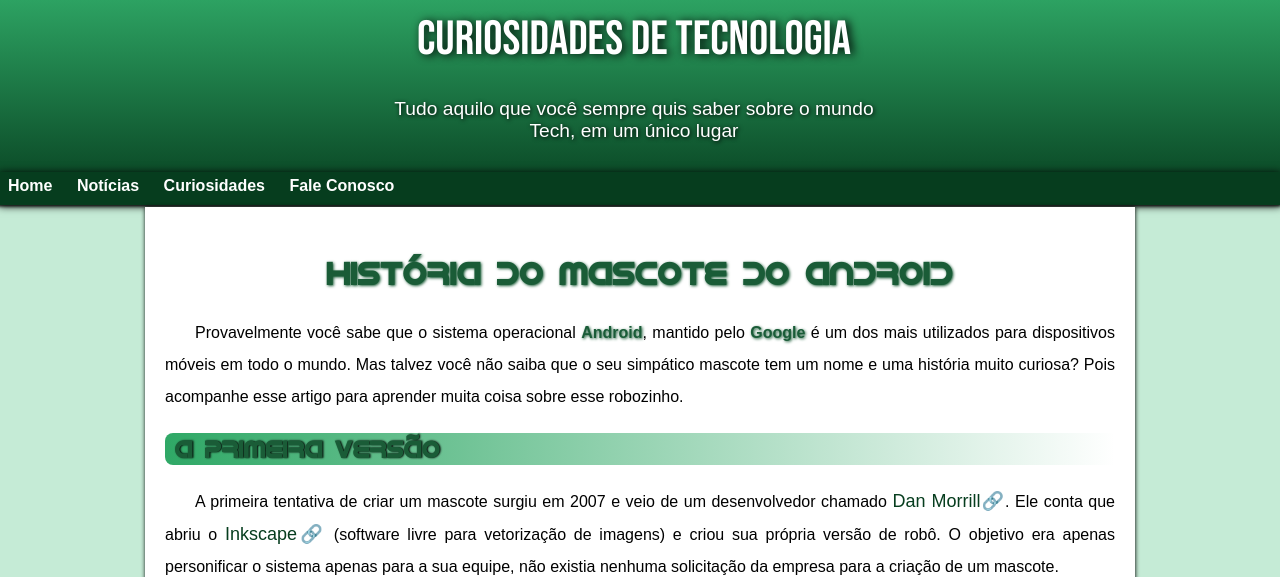
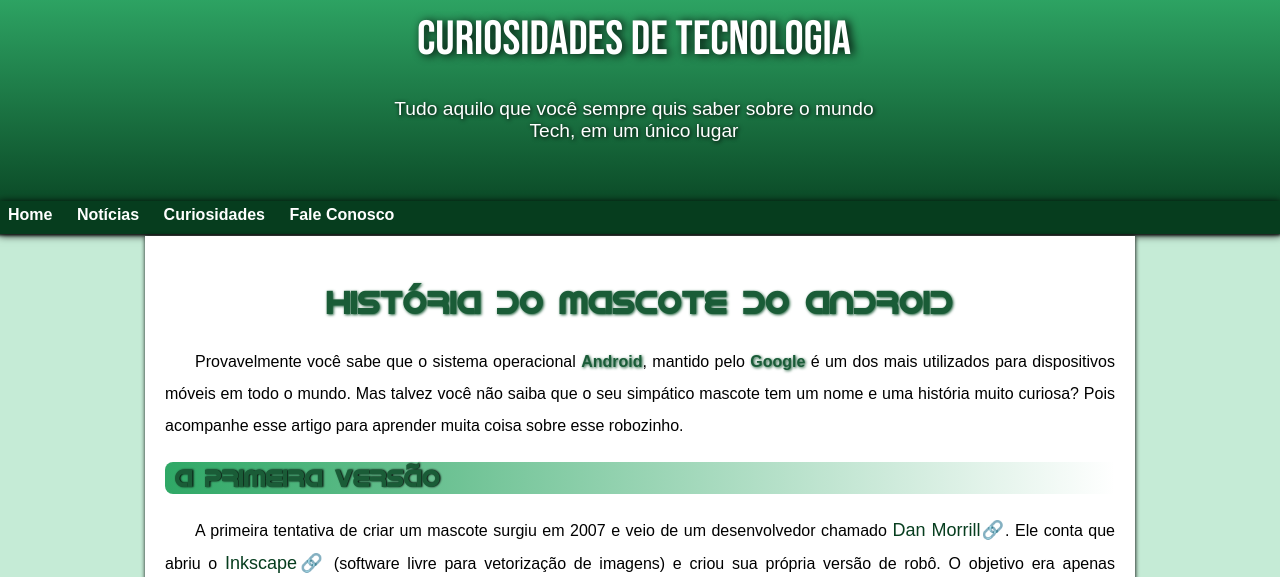
Before and after one commit to kauPittzer/projetoandroid, a plain HTML site: page index.html in a window 1280 px wide. Shown: the top 577 px of the page. Drawn offline with Linux system fonts and the light colour scheme.

Commit message:
margin to padding 30px-40px / menu  fale conosco to contato -curiosidades.

```diff
--- a/estilos/style.css
+++ b/estilos/style.css
@@ -90,7 +90,7 @@ header p{
     font-size: 1.2em;
     color: white;
     text-align: center;
-    margin-bottom: 30px;
+    padding-bottom: 40px;
     text-shadow: 1px 1px 4px black;
 }
 header nav{
```
